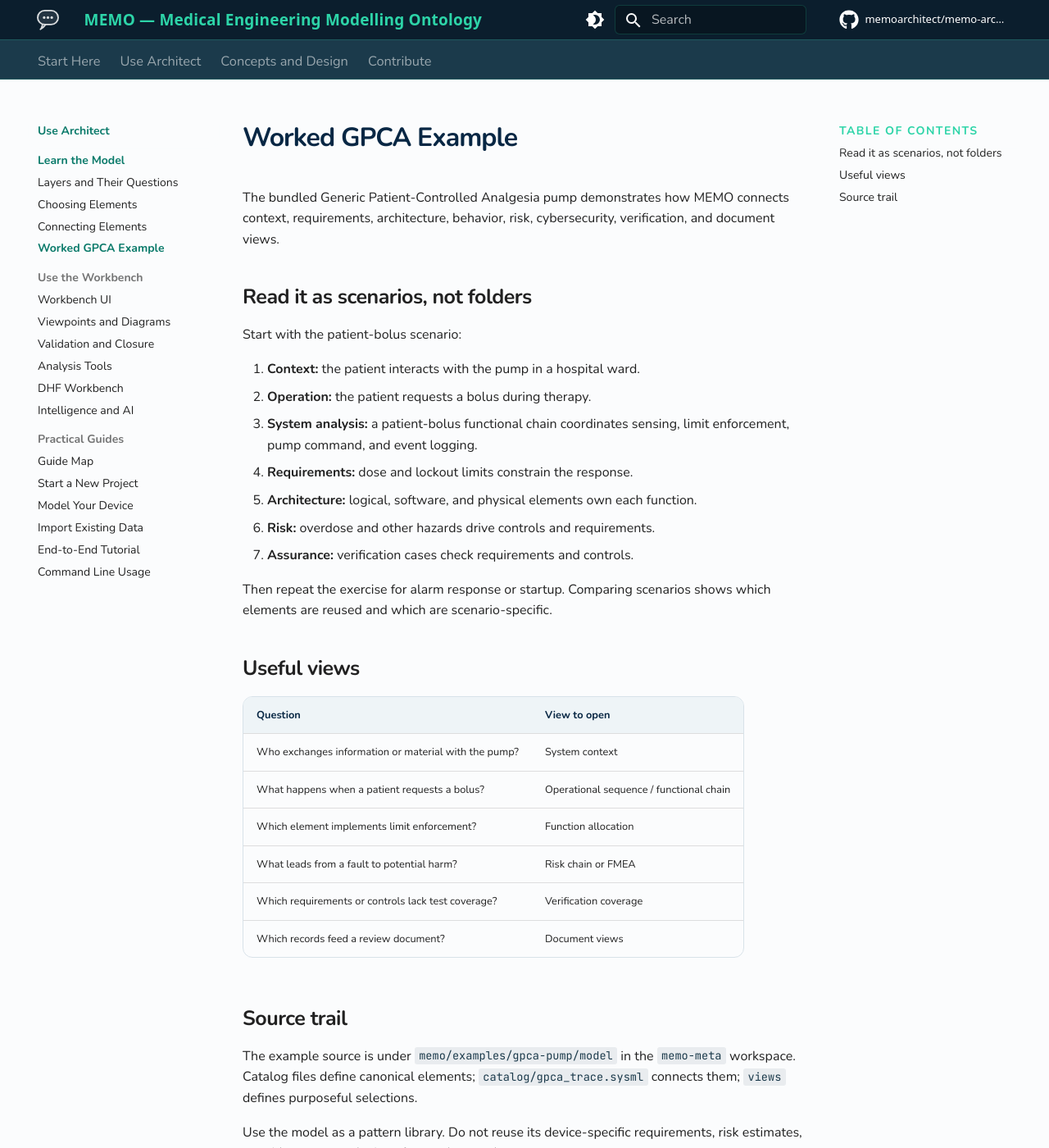
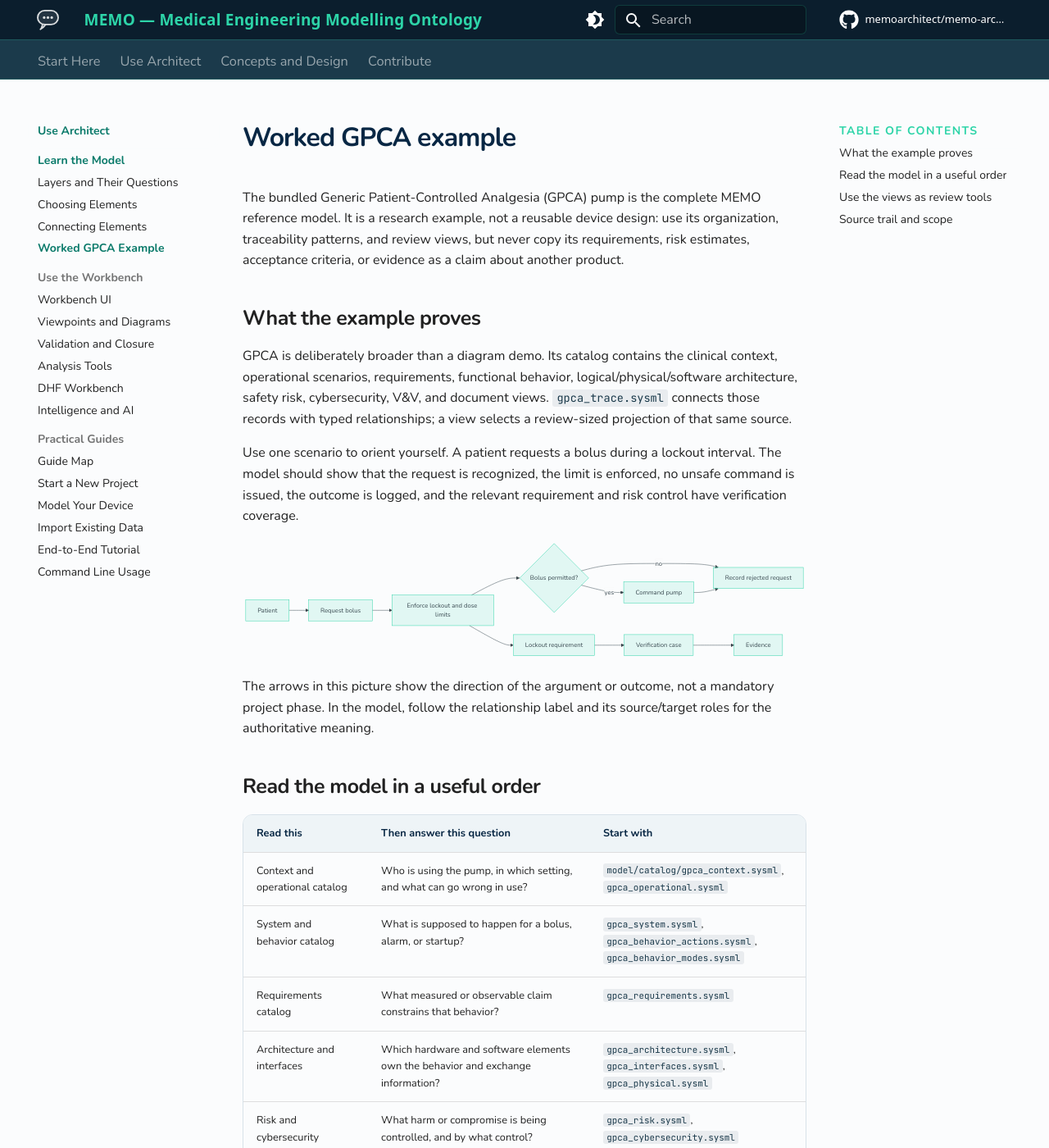
Before and after one commit to memoarchitect/memo-architect, an MkDocs documentation site: the page built from docs/src/users/gpca-example.md, in a window 1280 px wide and 1400 px high. Shown: the whole window at 82% size. Built offline with MkDocs 1.6.1 and Material for MkDocs 9.7.7, drawn with Linux system fonts in a browser that asks for light colours; comment, search, counter and statistics services are not loaded; some of the changed text lies outside the part shown.

````diff
--- a/docs/src/users/gpca-example.md
+++ b/docs/src/users/gpca-example.md
@@ -1,42 +1,82 @@
-# Worked GPCA Example
+# Worked GPCA example
 
-The bundled Generic Patient-Controlled Analgesia pump demonstrates how MEMO
-connects context, requirements, architecture, behavior, risk, cybersecurity,
-verification, and document views.
+The bundled Generic Patient-Controlled Analgesia (GPCA) pump is the complete
+MEMO reference model. It is a research example, not a reusable device design:
+use its organization, traceability patterns, and review views, but never copy
+its requirements, risk estimates, acceptance criteria, or evidence as a claim
+about another product.
 
-## Read it as scenarios, not folders
+## What the example proves
 
-Start with the patient-bolus scenario:
+GPCA is deliberately broader than a diagram demo. Its catalog contains the
+clinical context, operational scenarios, requirements, functional behavior,
+logical/physical/software architecture, safety risk, cybersecurity, V&V, and
+document views. `gpca_trace.sysml` connects those records with typed
+relationships; a view selects a review-sized projection of that same source.
 
-1. **Context:** the patient interacts with the pump in a hospital ward.
-2. **Operation:** the patient requests a bolus during therapy.
-3. **System analysis:** a patient-bolus functional chain coordinates sensing,
-   limit enforcement, pump command, and event logging.
-4. **Requirements:** dose and lockout limits constrain the response.
-5. **Architecture:** logical, software, and physical elements own each function.
-6. **Risk:** overdose and other hazards drive controls and requirements.
-7. **Assurance:** verification cases check requirements and controls.
+Use one scenario to orient yourself. A patient requests a bolus during a
+lockout interval. The model should show that the request is recognized, the
+limit is enforced, no unsafe command is issued, the outcome is logged, and the
+relevant requirement and risk control have verification coverage.
 
-Then repeat the exercise for alarm response or startup. Comparing scenarios
-shows which elements are reused and which are scenario-specific.
+```mermaid
+flowchart LR
+    Patient[Patient] --> Request[Request bolus]
+    Request --> Limit[Enforce lockout and dose limits]
+    Limit --> Decision{Bolus permitted?}
+    Decision -->|yes| Deliver[Command pump]
+    Decision -->|no| Log[Record rejected request]
+    Deliver --> Log
+    Limit --> Requirement[Lockout requirement]
+    Requirement --> Test[Verification case]
+    Test --> Evidence[Evidence]
+```
 
-## Useful views
+The arrows in this picture show the direction of the argument or outcome, not
+a mandatory project phase. In the model, follow the relationship label and its
+source/target roles for the authoritative meaning.
 
-| Question | View to open |
-|---|---|
-| Who exchanges information or material with the pump? | System context |
-| What happens when a patient requests a bolus? | Operational sequence / functional chain |
-| Which element implements limit enforcement? | Function allocation |
-| What leads from a fault to potential harm? | Risk chain or FMEA |
-| Which requirements or controls lack test coverage? | Verification coverage |
-| Which records feed a review document? | Document views |
+## Read the model in a useful order
 
-## Source trail
+| Read this | Then answer this question | Start with |
+| --- | --- | --- |
+| Context and operational catalog | Who is using the pump, in which setting, and what can go wrong in use? | `model/catalog/gpca_context.sysml`, `gpca_operational.sysml` |
+| System and behavior catalog | What is supposed to happen for a bolus, alarm, or startup? | `gpca_system.sysml`, `gpca_behavior_actions.sysml`, `gpca_behavior_modes.sysml` |
+| Requirements catalog | What measured or observable claim constrains that behavior? | `gpca_requirements.sysml` |
+| Architecture and interfaces | Which hardware and software elements own the behavior and exchange information? | `gpca_architecture.sysml`, `gpca_interfaces.sysml`, `gpca_physical.sysml` |
+| Risk and cybersecurity catalog | What harm or compromise is being controlled, and by what control? | `gpca_risk.sysml`, `gpca_cybersecurity.sysml` |
+| Verification and trace catalog | What proves the claim, and what remains unconnected? | `gpca_verification.sysml`, `gpca_trace.sysml` |
 
-The example source is under
-`memo/examples/gpca-pump/model` in the `memo-meta` workspace. Catalog files define canonical
-elements; `catalog/gpca_trace.sysml` connects them; `views` defines purposeful
-selections.
+Do not start by reading every folder. Choose one question, find the named
+element, and follow its typed relationships in both directions. Repeat with
+the alarm-response and startup scenarios to see which parts are reused and
+which are scenario-specific.
 
-Use the model as a pattern library. Do not reuse its device-specific
-requirements, risk estimates, or evidence as conclusions for another product.
+## Use the views as review tools
+
+| Review question | GPCA view | What a good review checks |
+| --- | --- | --- |
+| What is outside the pump boundary? | System context | Actors, external systems, and exchanges are explicit. |
+| How is the device decomposed? | System decomposition (BDD) | Containment is clear without claiming signal direction. |
+| What flows across components? | Device interconnect (IBD) | Ports and exchanges point from provider to consumer. |
+| Which component owns a function? | Function allocation | An allocated function has a responsible design element. |
+| What state or action happens next? | Mode state / action flow | The nominal and safety paths are distinguishable. |
+| How does a fault reach harm? | Risk chain or FMEA | A control appears in the chain and is not merely a label. |
+| What still lacks proof? | Verification coverage | Requirements and controls have meaningful cases and evidence. |
+
+BDD and IBD are structural views: a BDD explains definitions and containment;
+an IBD explains internal parts, ports, and directed exchanges. Treat an action
+or state diagram as behavior, not as a substitute for either structural view.
+
+## Source trail and scope
+
+The source is in `memo/examples/gpca-pump/model` in the `memo-meta` workspace.
+The `catalog` directory owns canonical elements, `gpca_trace.sysml` owns
+cross-layer connections, and `views` contains purpose-built review selections.
+The model also includes document views so that review artifacts can be derived
+from the same source rather than becoming a second record system.
+
+For neutral renderer fixtures that use no MEMO types, see the separate
+`memo/examples/sysml-diagram-samples` project. It contains standard SysML v2
+BDD, IBD, requirements, and action-flow inputs; it is intentionally not part
+of GPCA.
--- a/package.json
+++ b/package.json
@@ -1,6 +1,6 @@
 {
   "name": "@memoarchitect/architect",
-  "version": "0.4.6",
+  "version": "0.5.0",
   "description": "MEMO Architect — interactive workbench and distributable viewer for medical device systems engineering",
   "type": "module",
   "bin": {
@@ -33,8 +33,8 @@
     "setup": "pnpm install && pnpm run build && pdm install"
   },
   "dependencies": {
-    "@memoarchitect/tools": "0.4.6",
-    "@memoarchitect/ontology": "0.4.6",
+    "@memoarchitect/tools": "0.5.0",
+    "@memoarchitect/ontology": "0.5.0",
     "commander": "^12.1.0"
   },
   "devDependencies": {
````
Also changed, not shown: README.md (+11 -3 lines), docs/src/developers/config/reference.md (+1 -1 lines), docs/src/users/cli-usage.md (+15 -0 lines), docs/src/users/installation.md (+4 -3 lines), docs/src/users/running.md (+6 -5 lines), 4 other files.
